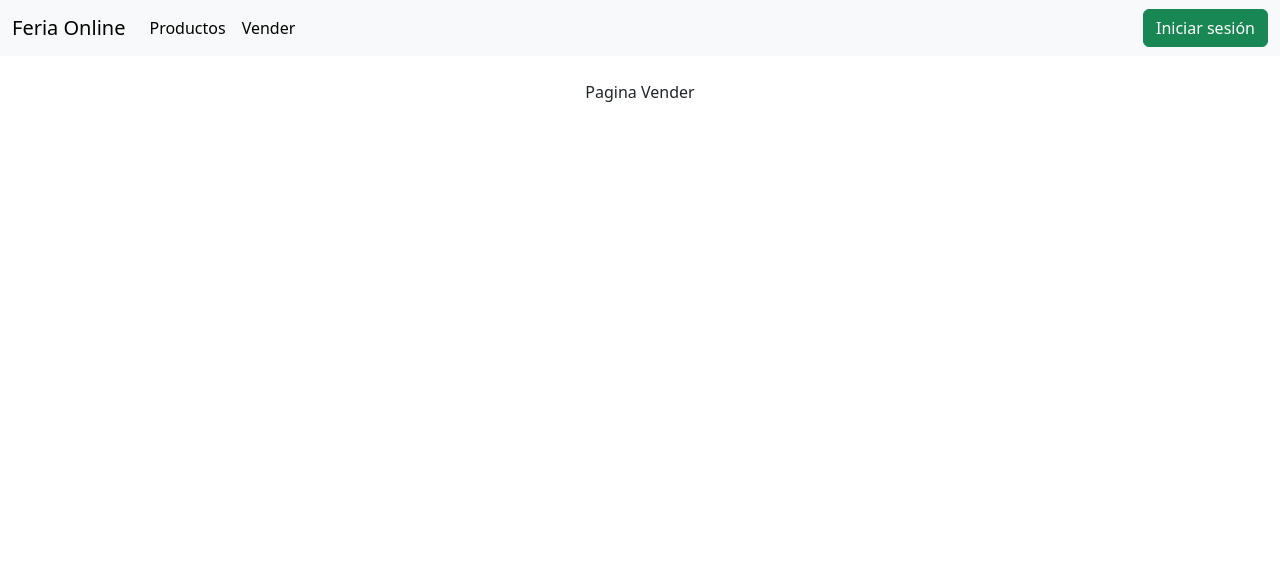
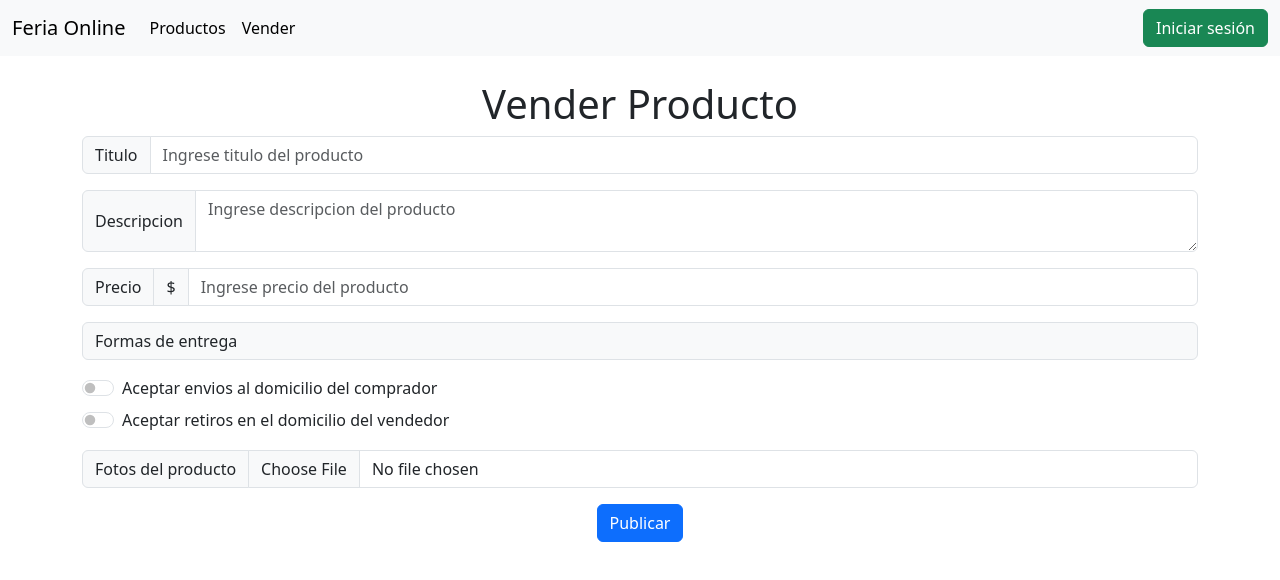
Before and after one commit to SantiagoLamot/FeriaOnline, a React (Vite) app in the folder feriaonline-frontend/: page /vender in a window 1280 px wide. Shown: the top 580 px of the page. Built offline with nearby package versions, Linux system fonts and the light colour scheme.

Commit message:
New Product
Creaciob de componente Input nuevo producto y incorporacion a pagina de venta

```diff
--- /dev/null
+++ b/feriaonline-frontend/src/components/vender/InputNewProduct.jsx
@@ -0,0 +1,35 @@
+export const InputNewProduct = () => {
+    return (
+        <>
+            <div className="input-group mb-3">
+                <span className="input-group-text" id="basic-addon1">Titulo</span>
+                <input type="text" className="form-control" placeholder="Ingrese titulo del producto" />
+            </div>
+            <div className="input-group mb-3">
+                <span className="input-group-text">Descripcion</span>
+                <textarea className="form-control" placeholder="Ingrese descripcion del producto"></textarea>
+            </div>
+            <div className="input-group mb-3">
+                <span className="input-group-text">Precio</span>
+                <span className="input-group-text">$</span>
+                <input type="number" className="form-control" placeholder="Ingrese precio del producto" min="0" step="0.01" />
+            </div>
+            <div className="d-flex flex-column mb-3">
+                <span className="input-group-text mb-3">Formas de entrega</span>
+                <div className="form-check form-switch mb-2 text-start">
+                    <input className="form-check-input" type="checkbox" />
+                    <label className="form-check-label" >Aceptar envios al domicilio del comprador</label>
+                </div>
+                <div className="form-check form-switch text-start">
+                    <input className="form-check-input" type="checkbox" />
+                    <label className="form-check-label" >Aceptar retiros en el domicilio del vendedor</label>
+                </div>
+            </div>
+            <div className="input-group mb-3">
+                <label className="input-group-text">Fotos del producto</label>
+                <input type="file" className="form-control" />
+            </div>
+            <button type="submit" className="btn btn-primary">Publicar</button>
+        </>
+    )
+}
--- a/feriaonline-frontend/src/pages/VenderPage.jsx
+++ b/feriaonline-frontend/src/pages/VenderPage.jsx
@@ -1,5 +1,10 @@
+import { InputNewProduct } from "../components/vender/InputNewProduct"
+
 export const VenderPage = () => {
     return (
-        <div className="container mt-4 text-center" >Pagina Vender</div>
+        <div className="container mt-4 text-center">
+            <h1>Vender Producto</h1>
+            <InputNewProduct></InputNewProduct>
+        </div>
     )
 }
```
